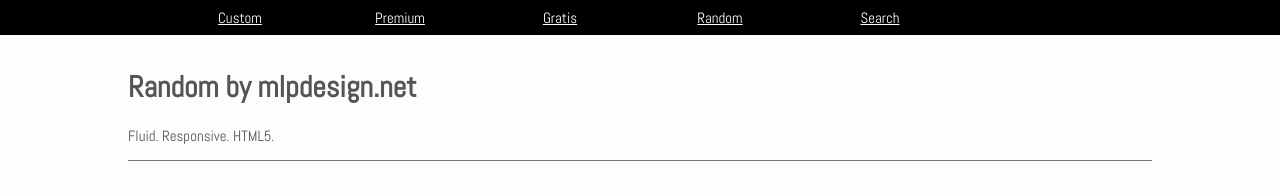
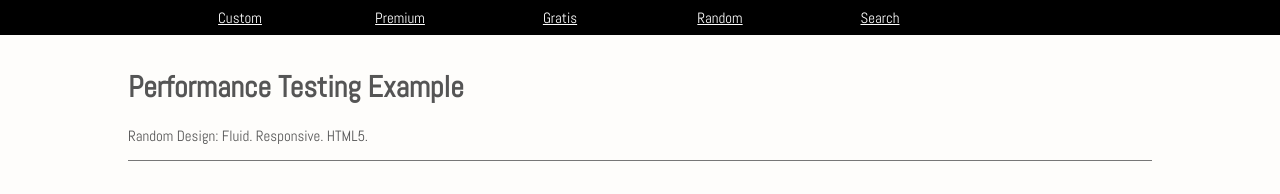
Before and after one commit to joepk90/performance-tests, a website: page css-request/index.html in a window 1280 px wide. Shown: the top 194 px of the page. Drawn offline with nearby package versions, Linux system fonts and the light colour scheme; grey boxes are pictures that could not be loaded.

Commit message:
update index h1 title

```diff
--- a/css-request/index.html
+++ b/css-request/index.html
@@ -367,8 +367,8 @@
     </div>
     <div id="container">
       <div id="pageheader">
-        <h1>Random by mlpdesign.net</h1>
-        <p>Fluid. Responsive. HTML5.</p>
+        <h1>Performance Testing Example</h1>
+        <p>Random Design: Fluid. Responsive. HTML5.</p>
       </div>
 
       <div class="section">
```
